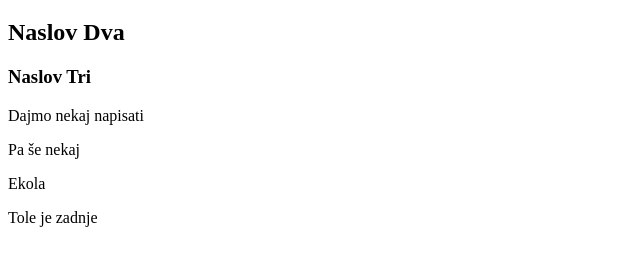
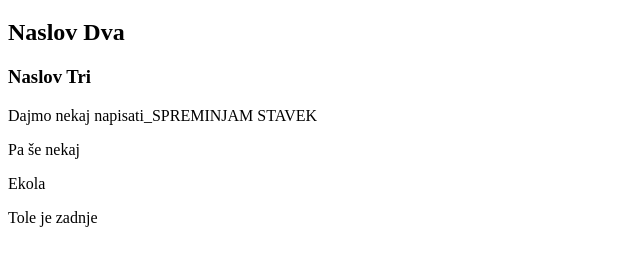
Before and after one commit to berrycherry/prvi, a plain HTML site: page Index.html in a window 1280 px wide. Shown: the part 61-326 px from the top of the page, without its empty margins (0-640 px from the left). Drawn offline with Linux system fonts and the light colour scheme.

Commit message:
DODAJAM1

```diff
--- a/Index.html
+++ b/Index.html
@@ -9,7 +9,8 @@
 <h2>Naslov Dva</h2>
 <h3>Naslov Tri</h3>
 
-<p>Dajmo nekaj napisati</p>
+<p>Dajmo nekaj napisati_SPREMINJAM STAVEK</p>
+
 
 <p>Pa še nekaj</p>
 
```
